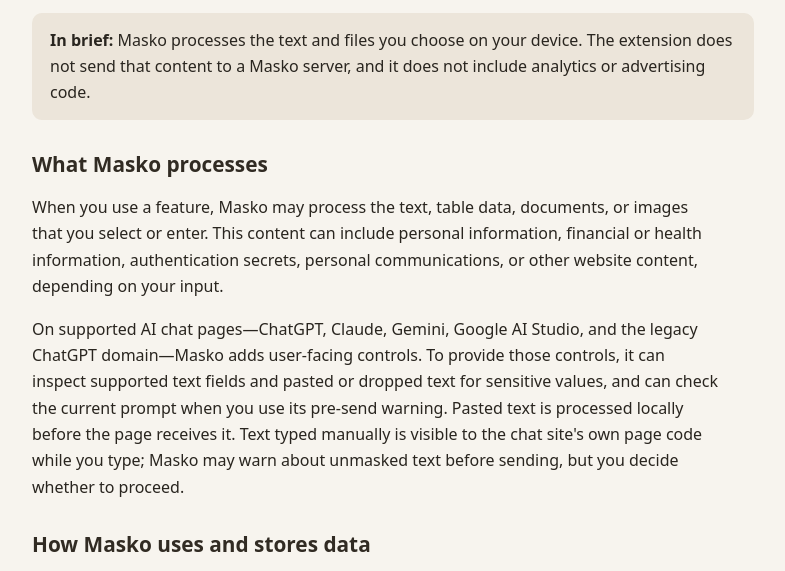
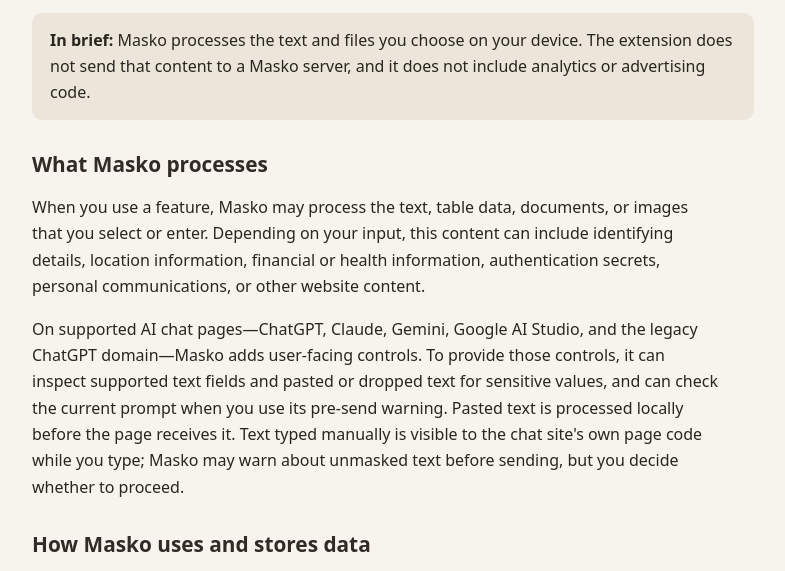
Before and after one commit to AydanGelenYolcu/masko-local-data-station, a browser extension: page docs/privacy.html in a window 1280 px wide. Shown: the part 197-768 px from the top of the page, without its empty margins (218-1003 px from the left). Drawn offline with Linux system fonts and the light colour scheme.

Commit message:
Disclose location data processed in user files

```diff
--- a/docs/privacy.html
+++ b/docs/privacy.html
@@ -23,7 +23,7 @@
     <p class="notice"><strong>In brief:</strong> Masko processes the text and files you choose on your device. The extension does not send that content to a Masko server, and it does not include analytics or advertising code.</p>
 
     <h2>What Masko processes</h2>
-    <p>When you use a feature, Masko may process the text, table data, documents, or images that you select or enter. This content can include personal information, financial or health information, authentication secrets, personal communications, or other website content, depending on your input.</p>
+    <p>When you use a feature, Masko may process the text, table data, documents, or images that you select or enter. Depending on your input, this content can include identifying details, location information, financial or health information, authentication secrets, personal communications, or other website content.</p>
     <p>On supported AI chat pages—ChatGPT, Claude, Gemini, Google AI Studio, and the legacy ChatGPT domain—Masko adds user-facing controls. To provide those controls, it can inspect supported text fields and pasted or dropped text for sensitive values, and can check the current prompt when you use its pre-send warning. Pasted text is processed locally before the page receives it. Text typed manually is visible to the chat site's own page code while you type; Masko may warn about unmasked text before sending, but you decide whether to proceed.</p>
 
     <h2>How Masko uses and stores data</h2>
```
